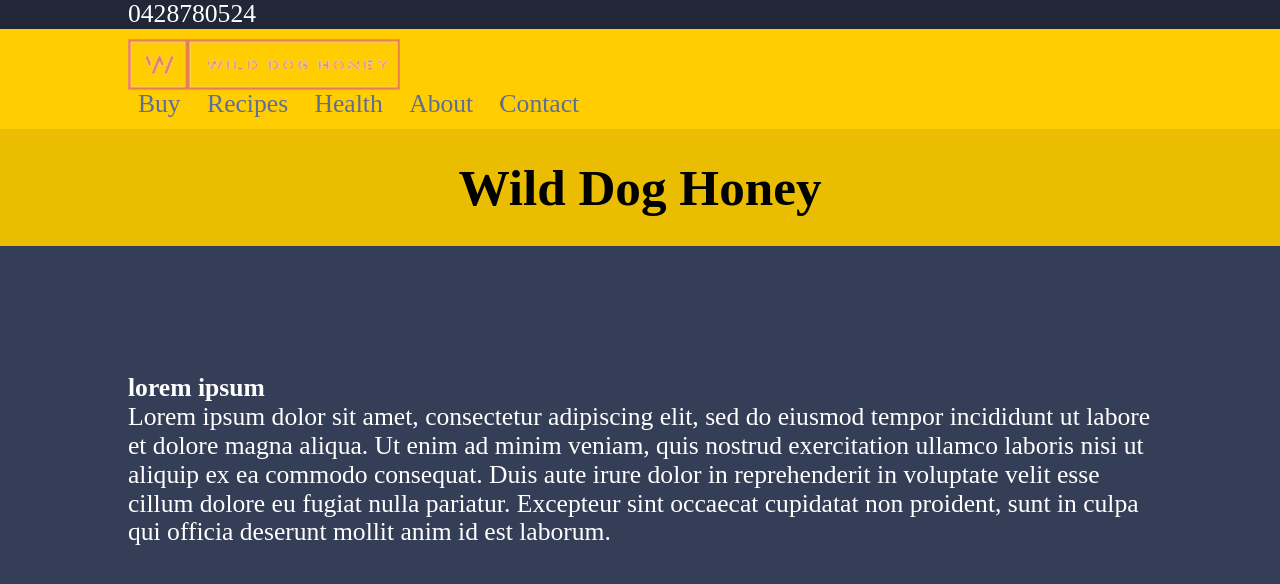
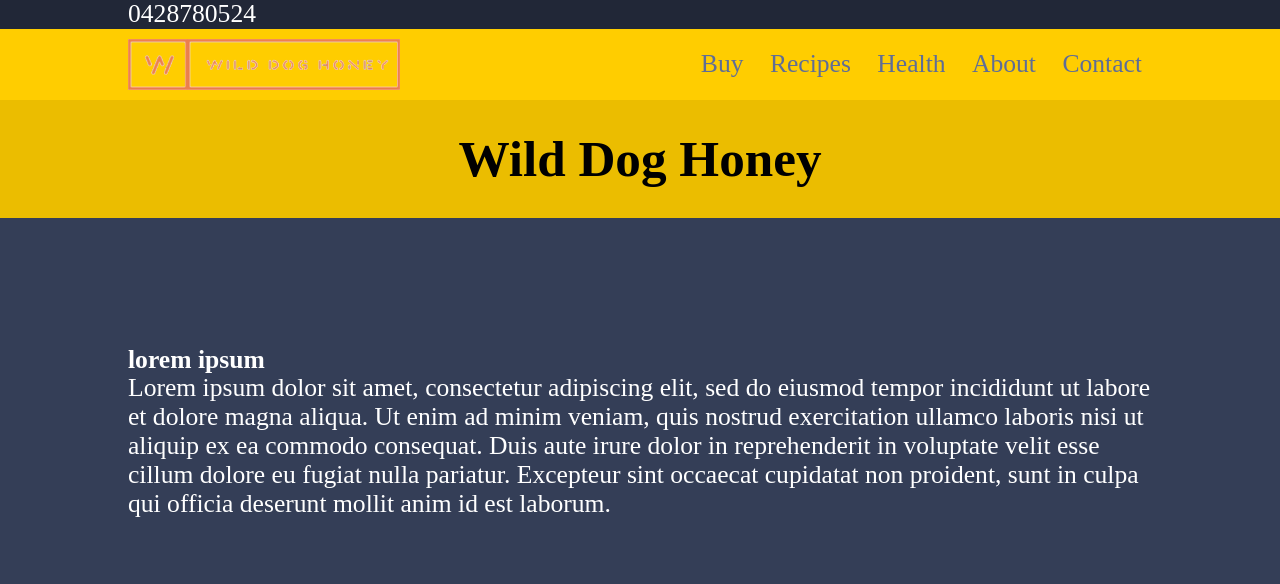
Before and after one commit to RolandWarburton/jekyllBase, a Jekyll site: the page built from index.html, in a window 1280 px wide and 1400 px high. Shown: the top 584 px of the window. Built offline with Jekyll 4.4.1, drawn with Linux system fonts in a browser that asks for light colours; nearby versions of some CDN libraries; a script that is not in the unit is left out.

Commit message:
gave up on a hamburger nav :( too hard

```diff
--- a/_includes/head.html
+++ b/_includes/head.html
@@ -11,6 +11,7 @@
 <script src="//cdnjs.cloudflare.com/ajax/libs/ScrollMagic/2.0.7/ScrollMagic.min.js"></script>
 <script src="https://cdnjs.cloudflare.com/ajax/libs/gsap/2.1.2/TweenMax.min.js"></script>
 <script src="https://cdnjs.cloudflare.com/ajax/libs/ScrollMagic/2.0.6/plugins/animation.gsap.min.js"></script>
+<script src="https://kit.fontawesome.com/4903fd1232.js"></script>
 
 
 </head>
--- a/_includes/header.html
+++ b/_includes/header.html
@@ -10,24 +10,14 @@
                 <div id="nav_img_big"><img src="assets/media/logo_big.PNG" alt="logo"></div>
         </div>
 
-        <div id="mobile_nav">
-                <a href="#one">ONE</a>
-                <a href="#two">TWO</a>
-                <a href="#three">THREE</a>
-        </div>
-        <div id="hamburger_container">
-                <a class="hamburger">
-                        <div class="line top"></div>
-                        <div class="line middle"></div>
-                        <div class="line bottom"></div>
-                </a>
-        </div>
+
+
         <ul class="nav_list">
-        <li><a href="#!">Buy</a></li>
-        <li><a href="#!">Recipes</a></li>
-        <li><a href="#!">Health</a></li>
-        <li><a href="#!">About</a></li>
-        <li><a href="#!">Contact</a></li>
+                <li><a href="#!">Buy</a></li>
+                <li><a href="#!">Recipes</a></li>
+                <li><a href="#!">Health</a></li>
+                <li><a href="#!">About</a></li>
+                <li><a href="#!">Contact</a></li>
         </ul>
 </div>
 
--- a/_sass/modules/header.scss
+++ b/_sass/modules/header.scss
@@ -24,7 +24,7 @@
     top: 0;
     padding: 10px 10%;
     display: grid;
-    grid-template-columns: auto 1fr;
+    grid-template-columns: auto 1fr auto;
 
 
     #logo_container {
@@ -44,70 +44,35 @@
         }
     }
 
+    .nav_list {
+        grid-row: 1;
+        grid-column: 2;
+        margin: auto;
+        li {
+            margin: 0 10px;
+            display: inline;
+        }
+
+        @include desktop {
+            grid-row: 1;
+            grid-column: 2;
+            display: block;
+            margin: auto 0;
+            text-align: right;
+
+
+        }
+    }
+
 }
 
 #header_bottom {
     grid-template-columns: 1fr;
-    text-align: center;
+    h1 {
+        margin: auto;
+        text-align: center;
+    }
     padding: 30px;
     color: black;
     background: darken( $accent, 4% )
 }
-
-.nav_list {
-    display: none;
-
-    @include desktop {
-        display: block;
-        margin: auto 0;
-        text-align: right;
-
-        li {
-            margin: 0 10px;
-            display: inline;
-        }
-    }
-}
-
-
-// mobile nav
-#hamburger_container {
-    background: #ff0000;
-    margin: auto 60%;
-    z-index: 2;
-}
-
-.hamburger {
-    display:flex;
-    flex-wrap:wrap;
-    height: 30px;
-    width: 30px;
-
-    &:hover {cursor:pointer;}
-    .line {
-        background:#000;
-        width:100%;
-        height: 6px;
-    }
-    @include desktop {
-        display: none;
-    }
-  }
-
-
-  #mobile_nav {
-    background:grey;
-    width:100vw;
-    height:100vh;
-    display: flex;
-    flex-direction: column;
-    justify-content: center;
-
-    position: fixed;
-    left: 0;
-    top: 0;
-    overflow: hidden;
-    a {
-        margin: 10px auto;
-    }
-  }
--- a/assets/js/home.js
+++ b/assets/js/home.js
@@ -12,16 +12,17 @@
 
   $hamburger.on('click', function(e) {
     hamburgerMotion.reversed(!hamburgerMotion.reversed());
+
   });
 
 
 
 
 
-  // for dropdown nav
-  $('.nav_list .dropdown_trigger').hover(function(e) {
-    $(this).siblings('.nav_dropdown').slideToggle()
-  });
+  // // for dropdown nav
+  // $('.nav_list .dropdown_trigger').hover(function(e) {
+  //   $(this).siblings('.nav_dropdown').slideToggle()
+  // });
 
 
 };
--- a/index.html
+++ b/index.html
@@ -11,6 +11,5 @@
             Ut enim ad minim veniam, quis nostrud exercitation ullamco laboris nisi ut aliquip ex ea commodo consequat.
             Duis aute irure dolor in reprehenderit in voluptate velit esse cillum dolore eu fugiat nulla pariatur.
             Excepteur sint occaecat cupidatat non proident, sunt in culpa qui officia deserunt mollit anim id est laborum.
-
     </p>
 </div>
```
